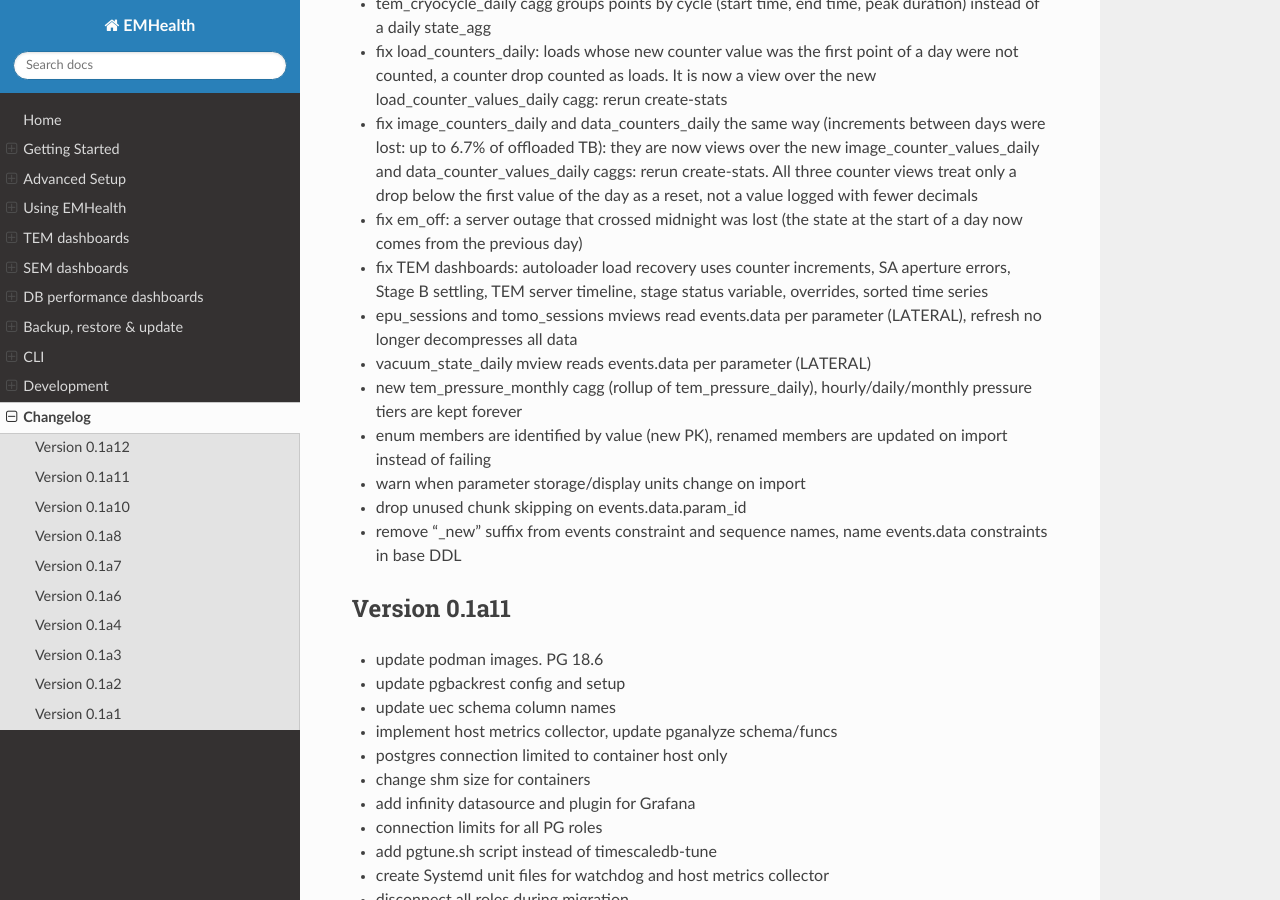
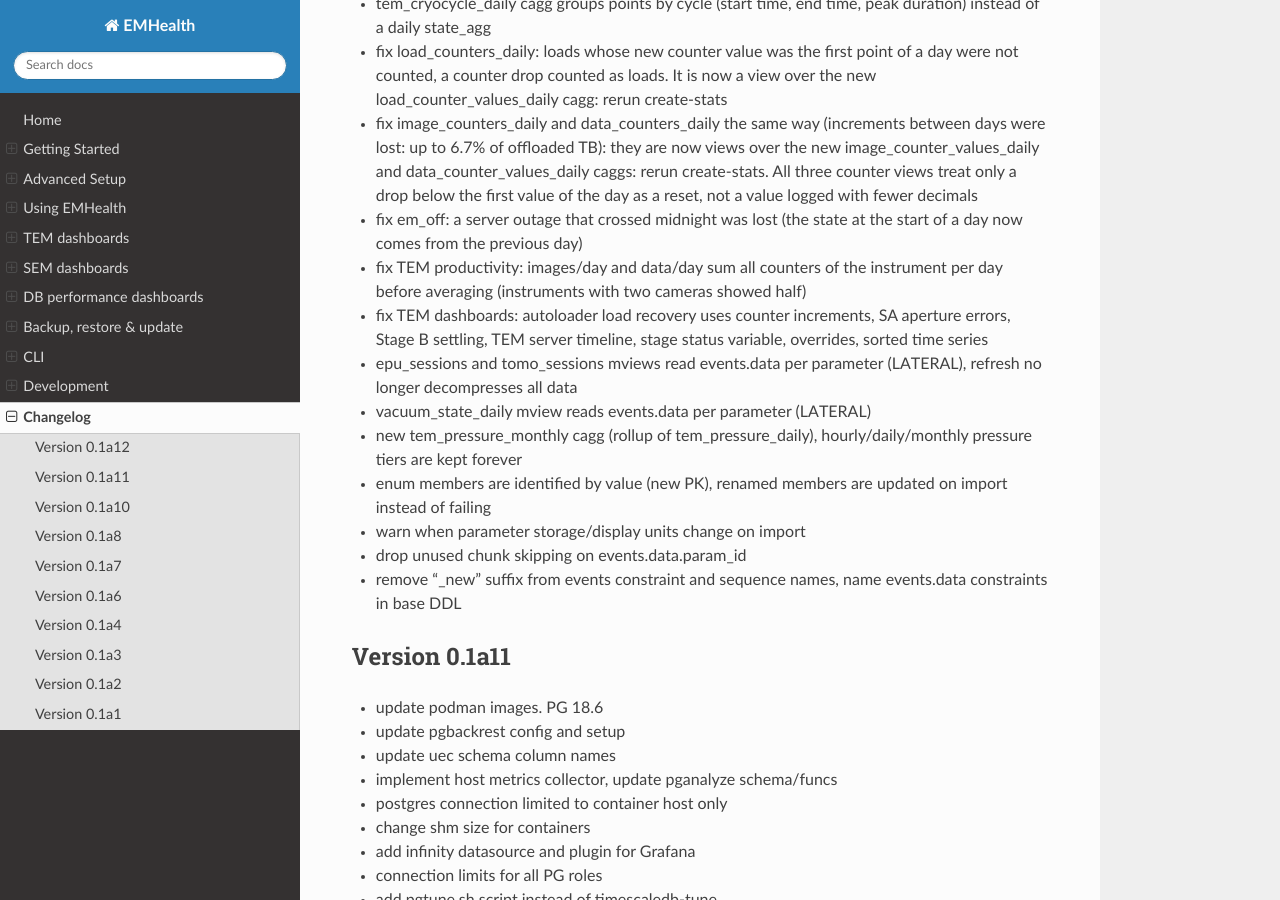
Before and after one commit to azazellochg/em_health, a Sphinx documentation site: the page built from docs/changelog.rst, in a window 1280 px wide and 900 px high, scrolled down 368 px. Built offline with Sphinx 7.4.7 and the Read the Docs theme 3.1.0, drawn with Linux system fonts in a browser that asks for light colours.

Commit message:
fix images/day and data/day counters

```diff
--- a/docs/changelog.rst
+++ b/docs/changelog.rst
@@ -11,6 +11,7 @@ Version 0.1a12
 * fix load_counters_daily: loads whose new counter value was the first point of a day were not counted, a counter drop counted as loads. It is now a view over the new load_counter_values_daily cagg: rerun create-stats
 * fix image_counters_daily and data_counters_daily the same way (increments between days were lost: up to 6.7% of offloaded TB): they are now views over the new image_counter_values_daily and data_counter_values_daily caggs: rerun create-stats. All three counter views treat only a drop below the first value of the day as a reset, not a value logged with fewer decimals
 * fix em_off: a server outage that crossed midnight was lost (the state at the start of a day now comes from the previous day)
+* fix TEM productivity: images/day and data/day sum all counters of the instrument per day before averaging (instruments with two cameras showed half)
 * fix TEM dashboards: autoloader load recovery uses counter increments, SA aperture errors, Stage B settling, TEM server timeline, stage status variable, overrides, sorted time series
 * epu_sessions and tomo_sessions mviews read events.data per parameter (LATERAL), refresh no longer decompresses all data
 * vacuum_state_daily mview reads events.data per parameter (LATERAL)
```
Also changed, not shown: 1 other file.
